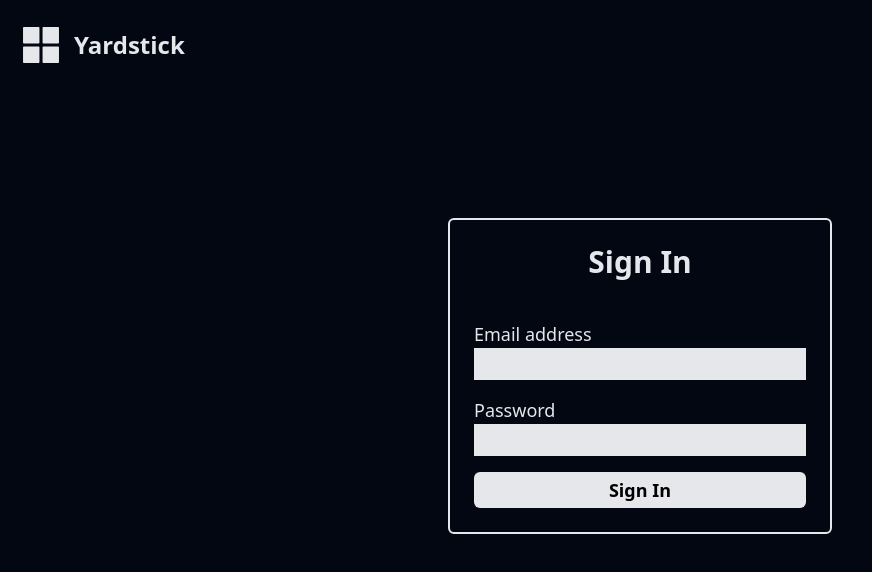
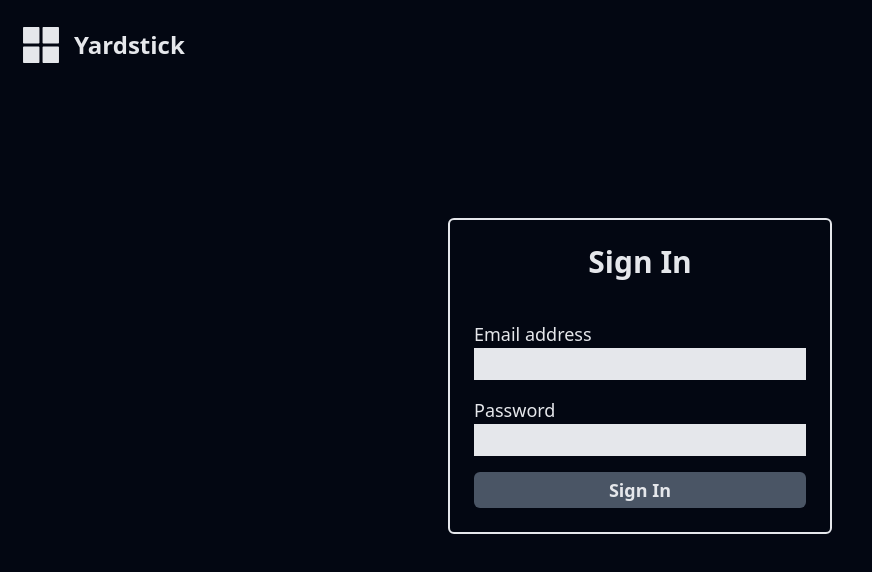
Before and after one commit to aman8990/yardstick-assignment, a Next.js app: page / in a window 1280 px wide. Shown: the top 572 px of the page, without its empty margins (0-872 px from the left). Built offline with nearby package versions, Linux system fonts and the light colour scheme; no server answers; the database is empty.

Commit message:
btn-clr-toast-error

```diff
--- a/app/_components/Button.js
+++ b/app/_components/Button.js
@@ -1,7 +1,7 @@
 function Button({ children, onClick, type, disabled }) {
   return (
     <button
-      className="flex justify-center font-semibold bg-gray-200 hover:bg-gray-300 text-lg rounded-md p-1 w-full cursor-pointer text-black"
+      className="flex justify-center font-semibold bg-gray-600 text-lg rounded-md p-1 w-full cursor-pointer text-gray-200"
       disabled={disabled}
       type={type}
       onClick={onClick}
--- a/app/addNewUser/_components/NewUserForm.js
+++ b/app/addNewUser/_components/NewUserForm.js
@@ -32,7 +32,7 @@ function NewUserForm({ company }) {
       toast.error(`❌ ${result.error}`);
     } else {
       toast.dismiss();
-      toast.success('Logged In');
+      toast.success('User Created Successfully');
     }
 
     setIsCreating(false);
```
